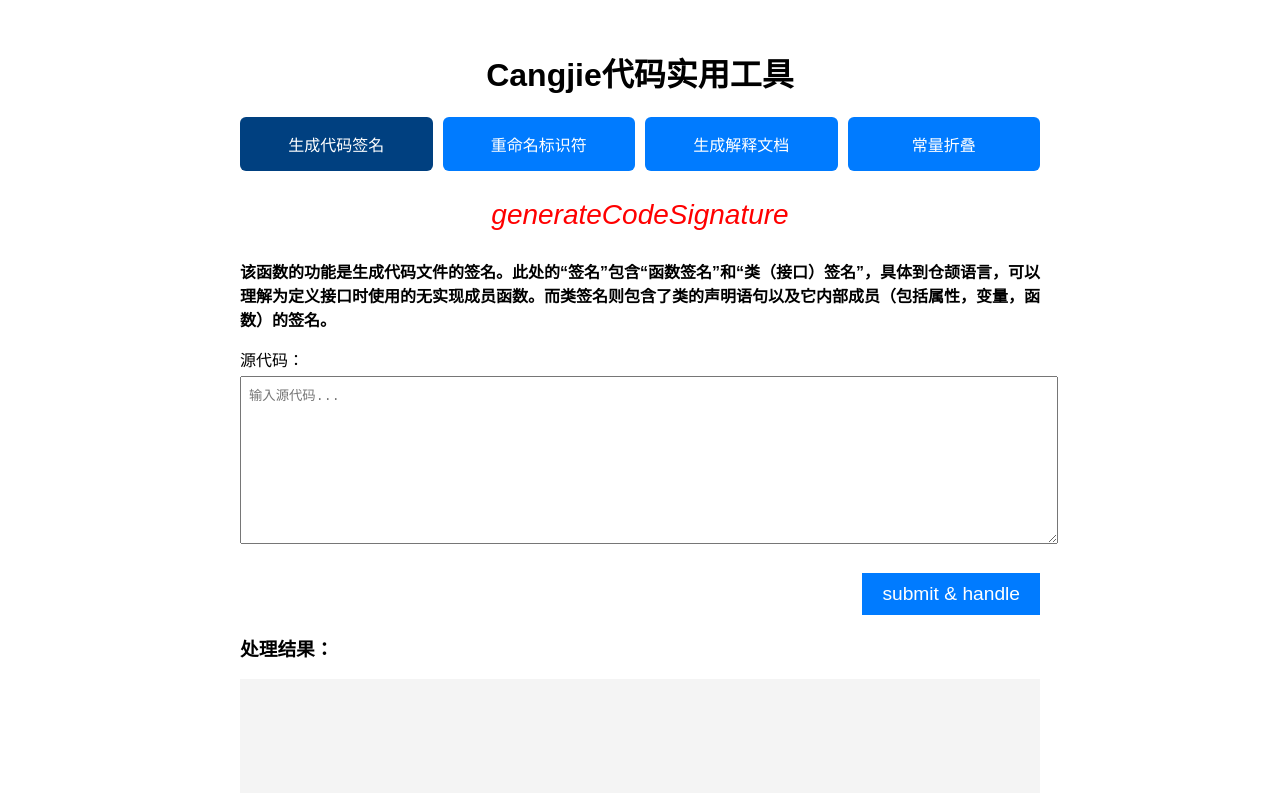
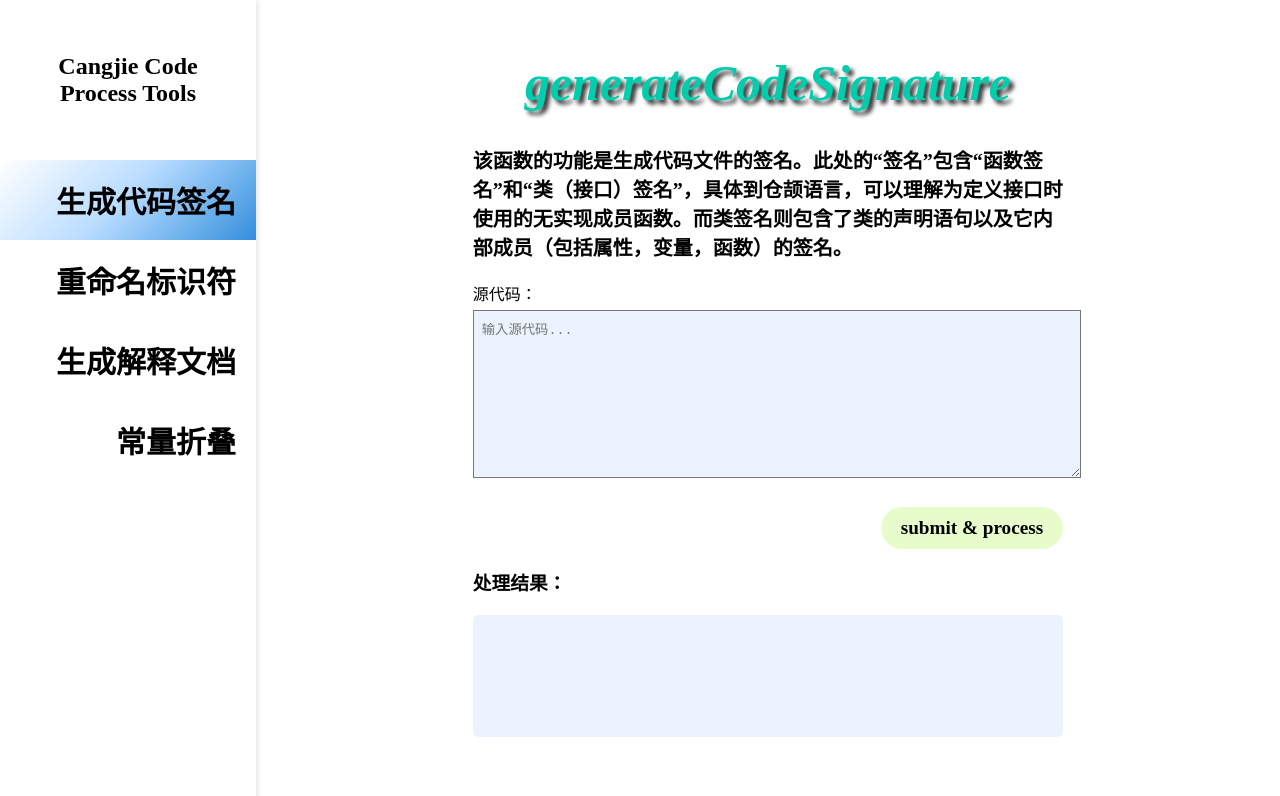
Before and after one commit to QianYuShenShen404/Buaa_Cangjie_FinalProject, a plain HTML site: page src/website/index.html in a window 1280 px wide. Shown: the top 796 px of the page. Drawn offline with Linux system fonts and the light colour scheme.

Commit message:
version 1.0  实现网页前端和后端服务器搭建，CJCodeTool实现了refactorVariable和foldConstant函数

```diff
--- a/src/website/index.html
+++ b/src/website/index.html
@@ -1,29 +1,51 @@
 <!DOCTYPE html>
 <html>
-
   <head>
     <title>Cangjie代码工具集</title>
-    <link rel="stylesheet" href="styles.css">
+    <link rel="stylesheet" href="styles.css" />
   </head>
 
   <body>
-    <div class="container">
-        <h1 style="text-align: center;">Cangjie代码实用工具</h1>
+    <!-- 左侧边栏 -->
+    <aside class="sidebar">
+      <div class="sideHead">
+        <h1 style="text-align: center">Cangjie Code Process Tools</h1>
+      </div>
 
       <!-- 工具选择工具栏 -->
       <div class="toolbar" id="toolSelector">
-            <button class="tool-button active" data-tool="generateCodeSignature">生成代码签名</button>
-            <button class="tool-button" data-tool="refactorVariable">重命名标识符</button>
-            <button class="tool-button" data-tool="generateDocument">生成解释文档</button>
+        <button
+          class="tool-button active"
+          data-tool="generateCodeSignature"
+          id="generateCodeSignature"
+        >
+          生成代码签名
+        </button>
+        <button class="tool-button" data-tool="refactorVariable">
+          重命名标识符
+        </button>
+        <button class="tool-button" data-tool="generateDocument">
+          生成解释文档
+        </button>
         <button class="tool-button" data-tool="foldConstant">常量折叠</button>
       </div>
+    </aside>
 
+    <input type="hidden" id="selectedToolInput" name="selectedTool" value="" />
+
+    <div class="container">
+      <div class="layout">
+        <main class="main-content">
           <div class="form-group" id="signatureExplain">
             <div class="englishBox">
-                <p class="english">generateCodeSignature</p>
+              <h1 class="english">generateCodeSignature</h1>
             </div>
 
-            <p><strong>该函数的功能是生成代码文件的签名。此处的“签名”包含“函数签名”和“类（接口）签名”，具体到仓颉语言，可以理解为定义接口时使用的无实现成员函数。而类签名则包含了类的声明语句以及它内部成员（包括属性，变量，函数）的签名。</strong></p>
+            <p>
+              <strong
+                >该函数的功能是生成代码文件的签名。此处的“签名”包含“函数签名”和“类（接口）签名”，具体到仓颉语言，可以理解为定义接口时使用的无实现成员函数。而类签名则包含了类的声明语句以及它内部成员（包括属性，变量，函数）的签名。</strong
+              >
+            </p>
           </div>
 
           <div class="form-group" id="refactorExplain">
@@ -31,7 +53,11 @@
               <p class="english">refactorVariable</p>
             </div>
 
-            <p><strong>该函数的功能是通过 path 参数指定代码中的一个类或者函数，然后将其作用域内的某个标识符（oldName）全部替换为另一个标识符（newName）。对于函数,作用域是函数签名和函数体这个整体，对于类也完全类似。</strong>
+            <p>
+              <strong
+                >该函数的功能是通过 path
+                参数指定代码中的一个类或者函数，然后将其作用域内的某个标识符（oldName）全部替换为另一个标识符（newName）。对于函数,作用域是函数签名和函数体这个整体，对于类也完全类似。</strong
+              >
             </p>
           </div>
 
@@ -40,7 +66,11 @@
               <p class="english">generateDocument</p>
             </div>
 
-            <p><strong>该函数的功能是通过 path 参数指定代码中的一个类或者函数，然后为其生成解释文档（以块注释的形式展示），用于解释该类或者函数的功能。</strong>
+            <p>
+              <strong
+                >该函数的功能是通过 path
+                参数指定代码中的一个类或者函数，然后为其生成解释文档（以块注释的形式展示），用于解释该类或者函数的功能。</strong
+              >
             </p>
           </div>
 
@@ -49,35 +79,54 @@
               <p class="english">foldConstant</p>
             </div>
 
-            <p><strong>该函数的功能是将代码中可直接计算的常量进行折叠，不考虑常量传播。例如，如果代码中存在一句''let a = 3 + 2''，则折叠之后这句代码就变为''let a =  5''。</strong>
+            <p>
+              <strong
+                >该函数的功能是将代码中可直接计算的常量进行折叠，不考虑常量传播。例如，如果代码中存在一句''let
+                a = 3 + 2''，则折叠之后这句代码就变为''let a = 5''。</strong
+              >
             </p>
           </div>
 
           <!-- 通用输入字段 -->
           <div class="form-group" id="codeGroup">
             <label for="code">源代码：</label>
-            <textarea id="code" rows="10" placeholder="输入源代码..."></textarea>
+            <textarea
+              id="code"
+              rows="10"
+              placeholder="输入源代码..."
+              style="background-color: rgba(59, 139, 243, 0.1)"
+            ></textarea>
           </div>
 
           <!-- 各工具专用输入字段 -->
           <!-- 重命名标识符 -->
           <div class="form-group" id="refactorFields">
             <label for="path">作用域路径：</label>
-            <input type="text" id="path" placeholder="格式: ClassName 或 ClassName.methodName">
+            <input
+              type="text"
+              id="path"
+              placeholder="格式: ClassName 或 FuncName 或 ClassName.FuncName"
+            />
             <label for="oldName">旧名称：</label>
-            <input type="text" id="oldName">
+            <input type="text" id="oldName" />
             <label for="newName">新名称：</label>
-            <input type="text" id="newName">
+            <input type="text" id="newName" />
           </div>
 
           <!-- 生成文档 -->
           <div class="form-group" id="documentFields">
-            <label for="path">函数名/类名：</label>
-            <input type="text" id="functionName">
+            <label for="path">作用域路径：</label>
+            <input
+              type="text"
+              id="functionName"
+              placeholder="格式: ClassName 或 FuncName 或 ClassName.FuncName"
+            />
           </div>
 
-        <div style="display: flex; justify-content: flex-end;">
-            <button onclick="submitForm()" style="font-size: larger;">submit & handle</button>
+          <div style="display: flex; justify-content: flex-end">
+            <button onclick="submitForm()" class="submitButton">
+              submit & process
+            </button>
           </div>
 
           <h3>处理结果：</h3>
@@ -86,11 +135,10 @@
 
             </code>
         </pre>
-
+        </main>
+      </div>
     </div>
 
     <script src="main.js"></script>
-
   </body>
-
 </html>
--- a/src/website/main.js
+++ b/src/website/main.js
@@ -1,26 +1,42 @@
-// 页面加载完成后默认选中“生成代码签名”
 document.addEventListener('DOMContentLoaded', function () {
-    const defaultButton = document.querySelector('.tool-button[data-tool="generateCodeSignature"]');
+    const selectedToolInput = document.getElementById('selectedToolInput');
+
+    // 默认选中 generateCodeSignature 按钮
+    const defaultButton = document.getElementById('generateCodeSignature');
+
+
     if (defaultButton) {
-        defaultButton.classList.add('active');
-        toggleFormFields('generateCodeSignature');
-    }
-});
-
-// 更新工具选择器事件监听
-document.querySelectorAll('.tool-button').forEach(button => {
-    button.addEventListener('click', function () {
         // 移除所有 active 类
         document.querySelectorAll('.tool-button').forEach(btn => btn.classList.remove('active'));
 
-        // 添加 active 到当前点击的按钮
-        this.classList.add('active');
+        // 添加 active 到默认按钮
+        defaultButton.classList.add('active');
 
-        // 触发表单字段切换
-        const tool = this.getAttribute('data-tool');
+        // 设置隐藏字段并切换表单字段
+        const tool = defaultButton.getAttribute('data-tool');
+        selectedToolInput.value = tool;
+
         toggleFormFields(tool);
+    }
+
+    // 绑定点击事件到每个按钮
+    const buttons = document.querySelectorAll('.tool-button');
+    buttons.forEach(button => {
+        button.addEventListener('click', function () {
+            // 移除所有 active 类
+            buttons.forEach(btn => btn.classList.remove('active'));
+
+            // 添加 active 到当前按钮
+            this.classList.add('active');
+
+            // 更新隐藏字段并切换表单字段
+            const tool = this.getAttribute('data-tool');
+            selectedToolInput.value = tool;
+            toggleFormFields(tool);
+        });
     });
 });
+
 
 // 修改 toggleFormFields 函数以接受参数
 function toggleFormFields(tool) {
@@ -37,31 +53,14 @@ function toggleFormFields(tool) {
 
 // 工具字段可见性配置
 const toolConfig = {
-    generateCodeSignature: ['signatureExplain', 'codeGroup', 'signatureFields'],
+    generateCodeSignature: ['signatureExplain', 'codeGroup'],
     refactorVariable: ['refactorExplain', 'codeGroup', 'refactorFields'],
     generateDocument: ['documentExplain', 'codeGroup', 'documentFields'],
-    foldConstant: ['foldExplain', 'codeGroup', 'foldConstantFields']
+    foldConstant: ['foldExplain', 'codeGroup']
 };
-/*
-// 切换可见表单项
-function toggleFormFields() {
-    // 隐藏所有表单项
-    document.querySelectorAll('.form-group').forEach(el => {
-        el.classList.remove('visible');
-    });
-
-    // 显示当前工具需要的表单项
-    const tool = document.getElementById('toolSelector').value;
-    if (tool && toolConfig[tool]) {
-        toolConfig[tool].forEach(id => {
-            document.getElementById(id).classList.add('visible');
-        });
-    }
-}
-*/
 // 提交表单
 async function submitForm() {
-    const tool = document.getElementById('toolSelector').value;
+    const tool = document.getElementById('selectedToolInput').value;
     const code = document.getElementById('code').value;
     const resultElement = document.getElementById('result');
 
@@ -94,15 +93,15 @@ async function submitForm() {
                 resultElement.style.color = '#333';
             } else {
                 resultElement.textContent = `错误：${data.message}`;
-                resultElement.style.color = 'red';
+                resultElement.style.color = 'black';
             }
         } else {
             const text = await response.text();
             resultElement.textContent = text;
-            resultElement.style.color = 'red';
+            resultElement.style.color = 'black';
         }
     } catch (error) {
         resultElement.textContent = `请求失败：${error.message}`;
-        resultElement.style.color = 'red';
+        resultElement.style.color = 'black';
     }
 }
--- a/src/website/styles.css
+++ b/src/website/styles.css
@@ -1,13 +1,17 @@
 body {
+    margin: 0;
     font-family: Arial, sans-serif;
-    padding: 20px;
+    display: flex;
+    font-family: '楷体';
 }
 
 .english {
-    font-size: 28px;
+    font-weight: bolder;
+    font-size: 50px;
     font-style: italic;
-    color: #ff0000;
+    color: #00cdac;
     text-align: center;
+    text-shadow: rgba(0, 0, 0, 0.8) 4px 4px 4px;
 }
 
 .englishBox {
@@ -16,19 +20,22 @@ body {
 }
 
 .container {
-    max-width: 800px;
-    margin: 0 auto;
+    flex: 1;
+    padding: 20px;
+    box-sizing: border-box;
+    justify-content: center;
+    display: flex;
 }
 
 .toolbar {
+    background-color: #fff;
+    width: 100%;
+    height: 50%;
     display: flex;
-    justify-content: space-between;
-    /* 按钮之间平均分配空间 */
-    overflow-x: auto;
-    /* 可选：小屏下自动换行 */
-    gap: 10px;
-    /* 按钮之间的间距 */
-    margin: 20px 0;
+    flex-direction: column;
+    /* 纵向排列按钮 */
+    gap: 0;
+    /* 取消按钮之间的间隙 */
 }
 
 .form-group {
@@ -57,44 +64,97 @@ select {
     width: 100%;
     padding: 8px;
     margin-bottom: 10px;
+    background-color: rgba(59, 139, 243, 0.1);
 }
 
 button {
+    /*background-color: #5D9FFF;*/
     padding: 10px 20px;
-    background: #007bff;
-    color: white;
     border: none;
     cursor: pointer;
+    font-family: '仿宋';
+    font-weight: bolder;
+    background-color: #fff;
 }
 
 pre {
-    background: #f4f4f4;
     padding: 15px;
     white-space: pre-wrap;
+    background-color: rgba(59, 139, 243, 0.1);
+    border-radius: 5px;
+    font-size: 20px;
+}
+
+p {
+    font-size: 20px;
 }
 
 /* 工具按钮样式 */
 .tool-button {
-    flex: 1 1 calc(25% - 10px);
-    /* 四个按钮平分宽度，减去gap间距 */
-    min-width: 180px;
-    /* 最小宽度，防止过小 */
-    padding: 15px;
-    background-color: #007bff;
-    color: white;
-    border: none;
-    border-radius: 6px;
-    text-align: center;
-    font-size: 16px;
-    cursor: pointer;
-    transition: background-color 0.3s ease;
-    box-sizing: border-box;
+    height: 80px;
+    width: 100%;
+    text-align: right;
+    /* 文字右对齐 */
+    padding: 20px, 10px;
+    margin-bottom: 0;
+    white-space: nowrap;
+    overflow: hidden;
+    text-overflow: ellipsis;
+    font-size: 30px;
 }
 
 .tool-button:hover {
-    background-color: #0056b3;
+    background-image: linear-gradient(-225deg, #fff 0%, #B8DCFF 48%, #6BBBFF 100%);
 }
 
 .tool-button.active {
-    background-color: #004080;
+    background-image: linear-gradient(-225deg, #fff 0%, #B8DCFF 48%, #338edd 100%);
 }
+
+.layout {
+    display: flex;
+    flex-direction: column;
+    width: 60%;
+}
+
+.sidebar {
+    width: 20%;
+    /* 或者使用 width: 20% */
+    padding: 0;
+    box-shadow: 2px 0 5px rgba(0, 0, 0, 0.1);
+    position: sticky;
+    top: 0;
+    height: 100vh;
+    display: flex;
+    flex-direction: column;
+    /* 内容右对齐 */
+    justify-content: start;
+}
+
+.sidebar h2 {
+    font-size: 18px;
+    margin-top: 0;
+}
+
+.main-content {
+    flex: 1;
+    width: 100%;
+}
+
+.sideHead {
+    display: flex;
+    height: 15%;
+    margin: 20px;
+    justify-content: center;
+    align-items: center;
+}
+
+.submitButton {
+    font-size: larger;
+    border-radius: 25px;
+    background-color: rgba(178, 245, 84, 0.3);
+}
+
+.submitButton:hover {
+    background-color: rgba(178, 245, 84, 0.8);
+}
```
Also changed, not shown: 10 other files. Lines whose indentation alone changed are shown as unchanged.
